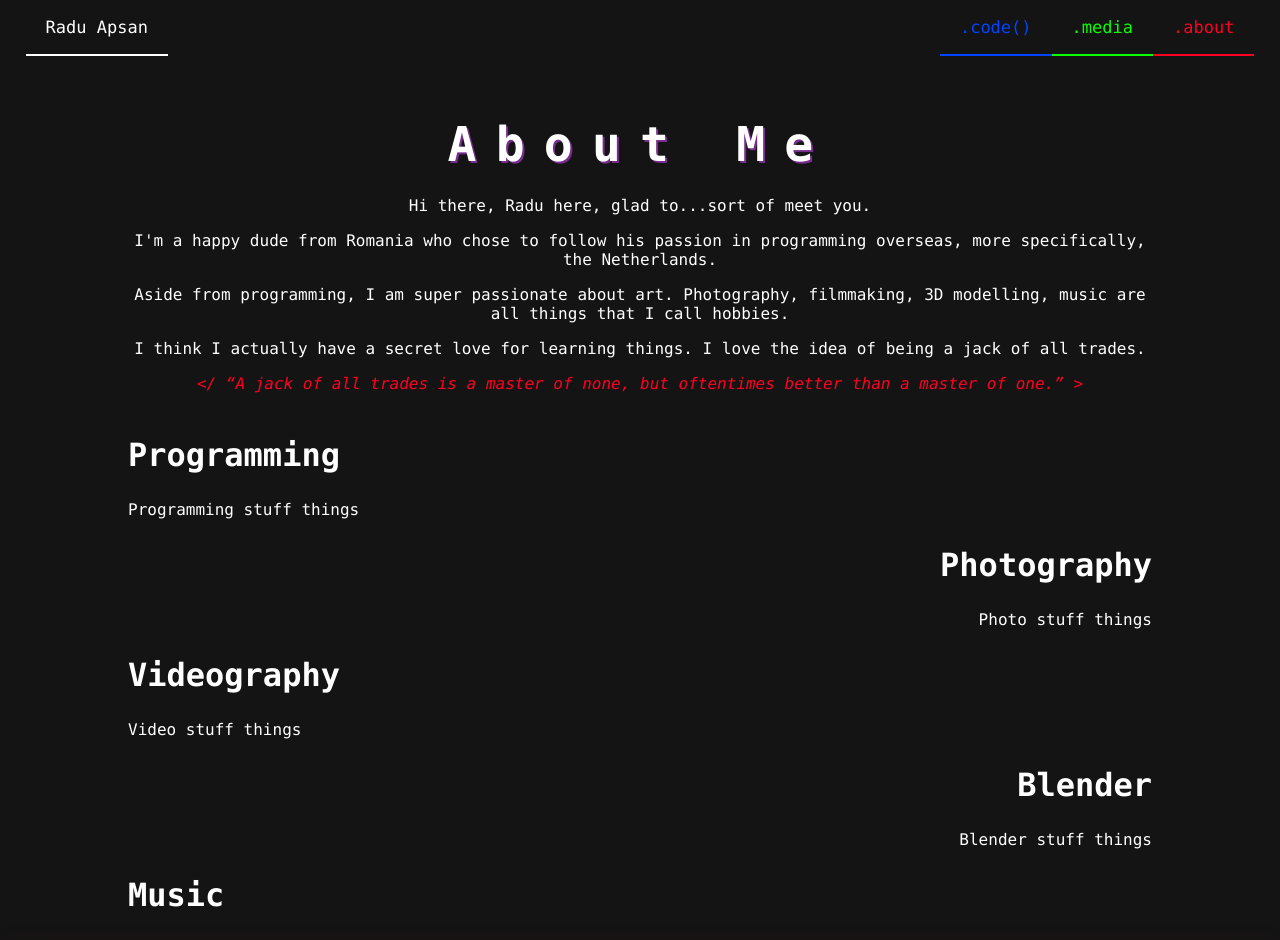
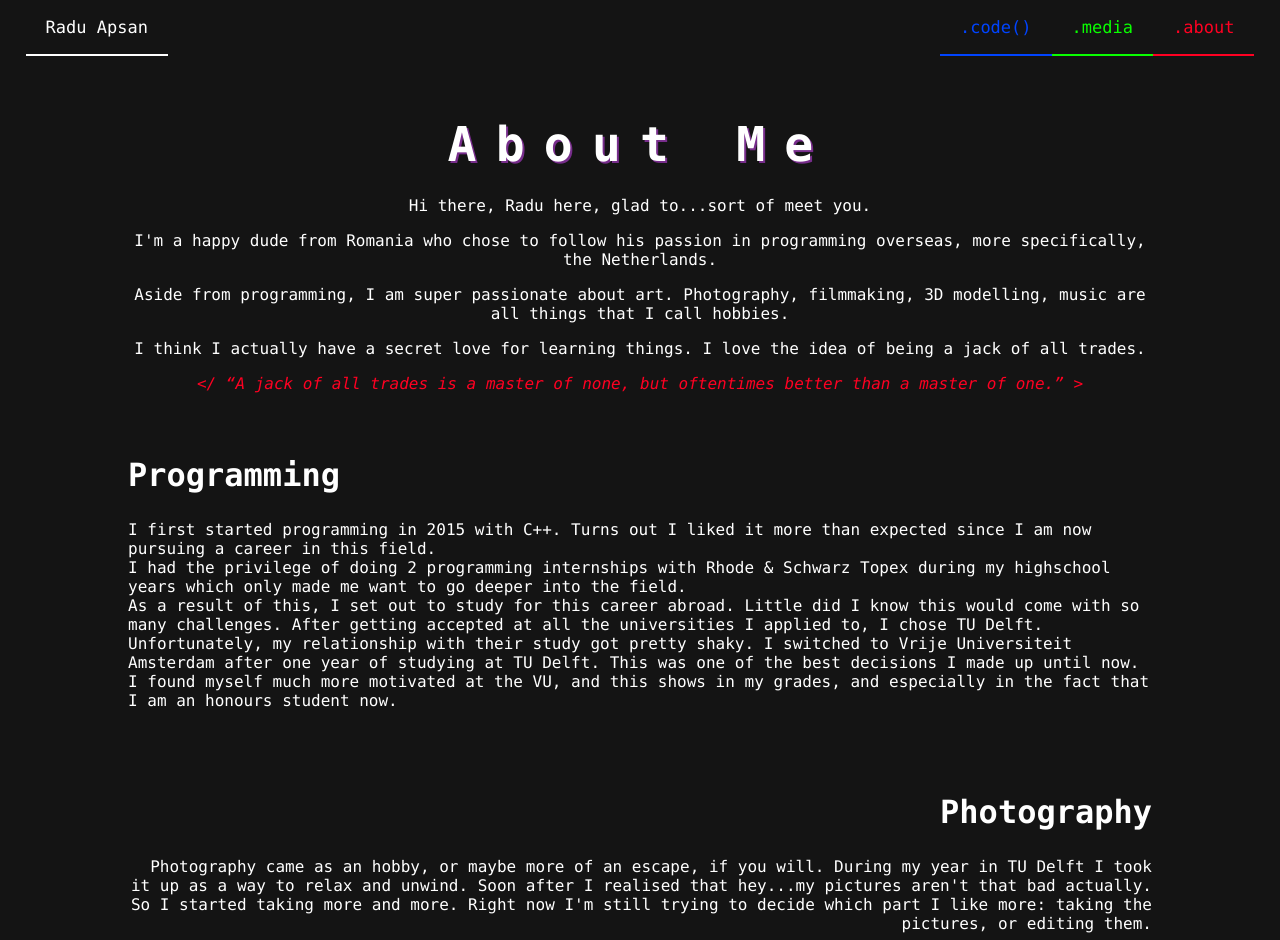
Before and after one commit to Raiduy/portfolio-website, a React (Create React App) app: page /about in a window 1280 px wide. Shown: the top 940 px of the page. Built offline with nearby package versions, Linux system fonts and the light colour scheme.

Commit message:
finished about page

```diff
--- a/src/pages/AboutPage.css
+++ b/src/pages/AboutPage.css
@@ -24,7 +24,13 @@
 
 .about-contents {
   width: 80vw;
-  left: 100px;
+  /* left: 100px; */
+  margin-bottom: 100px;
+}
+
+section {
+  padding-top: 20px;
+  padding-bottom: 20px;
 }
 
 section:nth-child(even) {
--- a/src/pages/AboutPage.js
+++ b/src/pages/AboutPage.js
@@ -37,7 +37,23 @@ function AboutPage() {
               Programming
             </h2>
             <p>
-              Programming stuff things
+              I first started programming in 2015 with C++. Turns out I
+              liked it more than expected since I am now pursuing a career
+              in this field.
+              <br/>
+              I had the privilege of doing 2 programming internships with
+              Rhode & Schwarz Topex during my highschool years which only
+              made me want to go deeper into the field.
+              <br/>
+              As a result of this, I set out to study for this career abroad.
+              Little did I know this would come with so many challenges.
+              After getting accepted at all the universities I applied to,
+              I chose TU Delft. Unfortunately, my relationship with their
+              study got pretty shaky. I switched to Vrije Universiteit
+              Amsterdam after one year of studying at TU Delft. This was
+              one of the best decisions I made up until now. I found myself
+              much more motivated at the VU, and this shows in my grades,
+              and especially in the fact that I am an honours student now.
             </p>
           </section>
 
@@ -46,7 +62,12 @@ function AboutPage() {
               Photography
             </h2>
             <p>
-              Photo stuff things
+              Photography came as an hobby, or maybe more of an escape, if
+              you will. During my year in TU Delft I took it up as a way to
+              relax and unwind. Soon after I realised that hey...my pictures
+              aren't that bad actually. So I started taking more and more.
+              Right now I'm still trying to decide which part I like more: taking the
+              pictures, or editing them.
             </p>
           </section>
 
@@ -55,7 +76,14 @@ function AboutPage() {
               Videography
             </h2>
             <p>
-              Video stuff things
+              In 10th grade I applied for a course on making documentaries.
+              That's when my passion for filmmaking, and especially video
+              editing started. I got really comfortable with all types of
+              cameras and editing tools. In my spare time, I study filmmaking
+              techniques, even though, these days, I rarely manage to shoot
+              any videos. Over the years I filmed and edited many videos for
+              friends and family, and I can say that I put my heart and soul
+              into each and every one of them.
             </p>
           </section>
 
@@ -64,7 +92,14 @@ function AboutPage() {
               Blender
             </h2>
             <p>
-              Blender stuff things
+              Blender came as an unexpected guest that ended up living with
+              me after we got to know eachother. From modelling to motion
+              tracking, I got to experiment and fuel my creativity using this
+              absolutely amazing application. One of the things I am most
+              proud of regarding this is writing an addon (or plugin) for
+              blender because it did not have that specific functionality.
+              This perfectly merged my love for creation with my passion
+              for programming.
             </p>
           </section>
 
@@ -73,7 +108,12 @@ function AboutPage() {
               Music
             </h2>
             <p>
-              Music stuff things
+              Music has been in my life ever since I can hear. With a father
+              who loves "old" rock and a mother who sings, it was pretty
+              hard to stay away from it (not that I would have ever wanted to).
+              This resulted in me joining a band in 9th grade as the drummer.
+              During the 4 years that we played, I got plenty of concerts and
+              amazing memories under my belt. Not to mention teamwork skills.
             </p>
           </section>
         </div>
```
